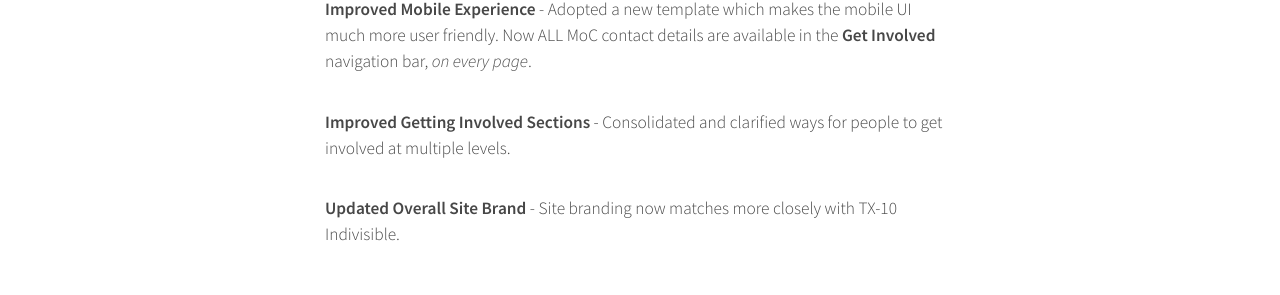
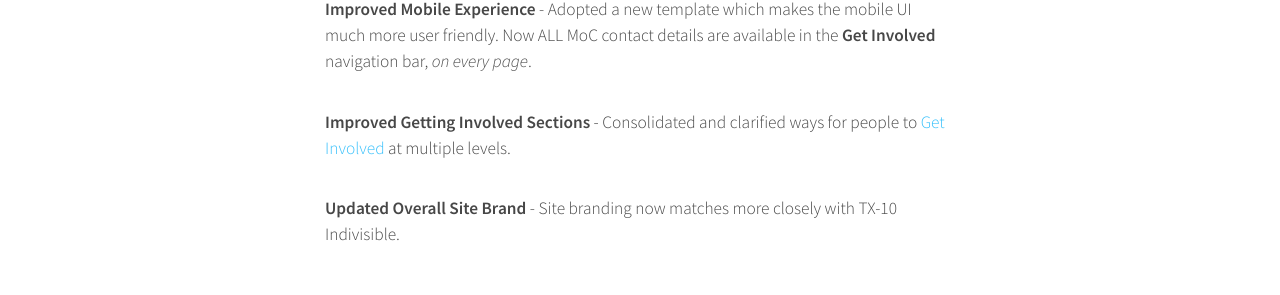
Before and after one commit to tx10indivisible/tx10indivisible.github.io, a Jekyll site: the page built from _posts/2017-06-20-introducing-a-new-look-for-tx10indivisible.md, in a window 1280 px wide. Shown: the part 972-1267 px from the top of the page. Built offline with Jekyll 4.4.1, drawn with Linux system fonts in a browser that asks for light colours; some of the changed lines change nothing that is shown.

Commit message:
added link

```diff
--- a/_posts/2017-06-20-introducing-a-new-look-for-tx10indivisible.md
+++ b/_posts/2017-06-20-introducing-a-new-look-for-tx10indivisible.md
@@ -11,7 +11,7 @@
 
 * **Improved Mobile Experience** - Adopted a new template which makes the mobile UI much more user friendly.  Now ALL MoC contact details are available in the **Get Involved** navigation bar, *on every page*.
 
-* **Improved Getting Involved Sections** - Consolidated and clarified ways for people to get involved at multiple levels.
+* **Improved Getting Involved Sections** - Consolidated and clarified ways for people to [Get Involved](/get-involved) at multiple levels.
 
 * **Updated Overall Site Brand** - Site branding now matches more closely with TX-10 Indivisible.
 
```
